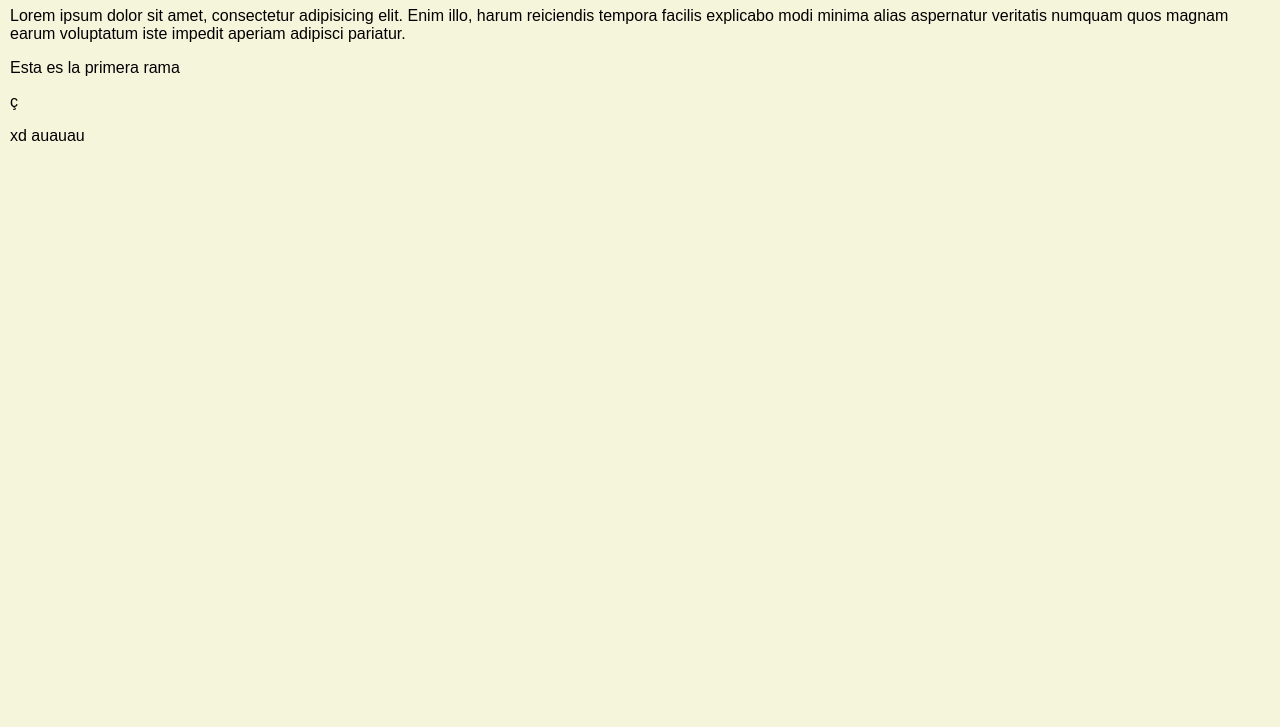
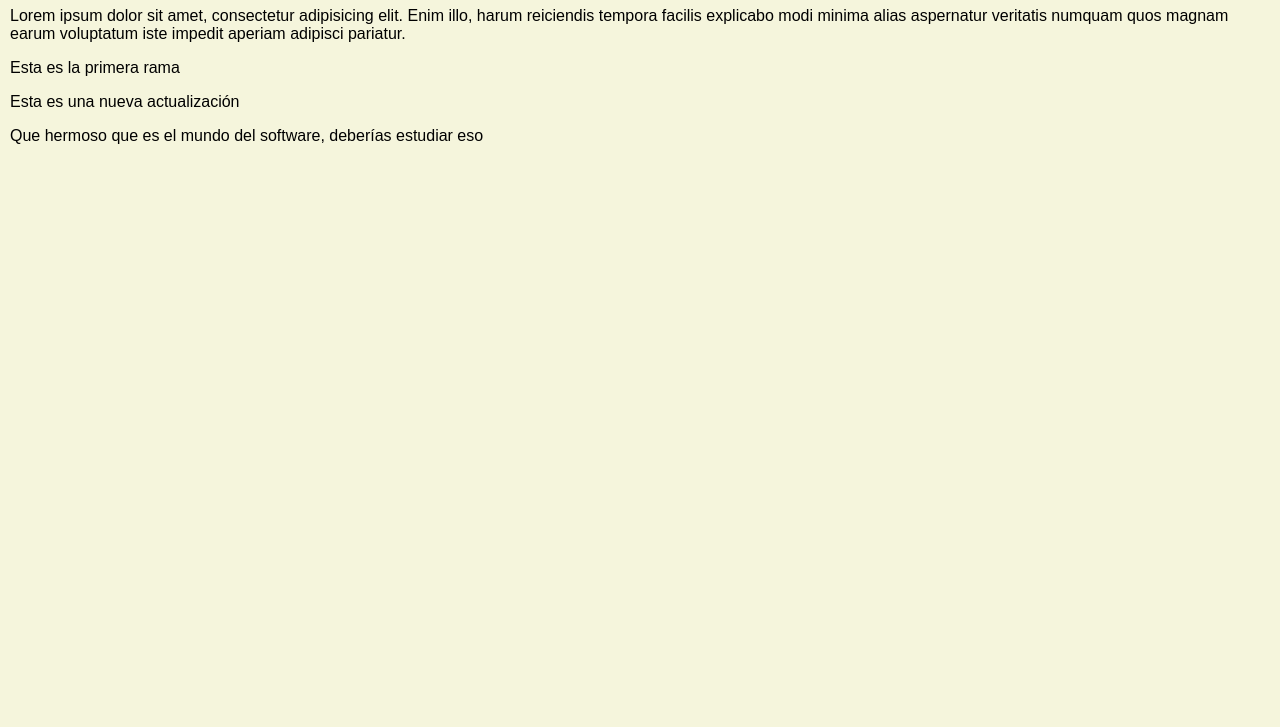
Before and after one commit to Feernandou/prueba-node, a plain HTML site: page index.html in a window 1280 px wide. Shown: the part 73-800 px from the top of the page. Drawn offline with Linux system fonts and the light colour scheme.

Commit message:
Cambie algunas cosas del contenido

```diff
--- a/index.html
+++ b/index.html
@@ -9,9 +9,9 @@
 <body>
     <h1>Este es un ejemplo</h1>
     <p>Lorem ipsum dolor sit amet, consectetur adipisicing elit. Enim illo, harum reiciendis tempora facilis explicabo modi minima alias aspernatur veritatis numquam quos magnam earum voluptatum iste impedit aperiam adipisci pariatur.</p>
-    <p>Esta es la primera rama </p>ç
-    <p>xd
-        auauau
-    </p>
+    <p>Esta es la primera rama </p>
+
+    <p>Esta es una nueva actualización</p>
+    <p>Que hermoso que es el mundo del software, deberías estudiar eso</p>
 </body>
 </html>
```
